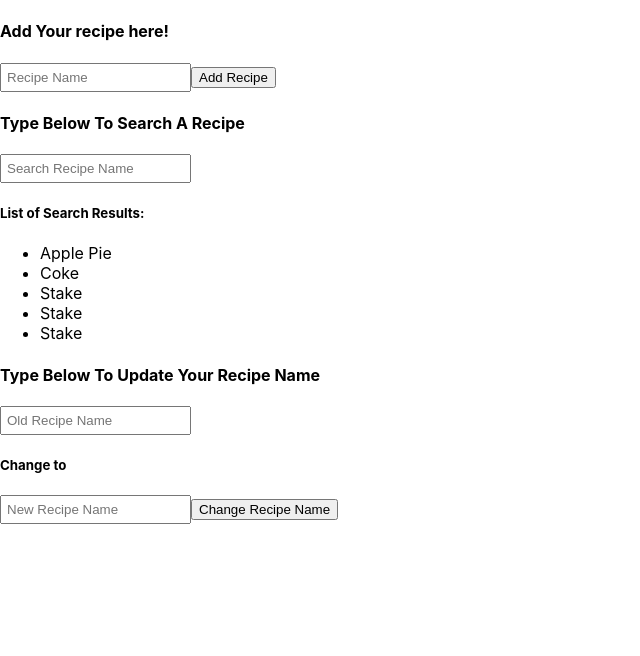
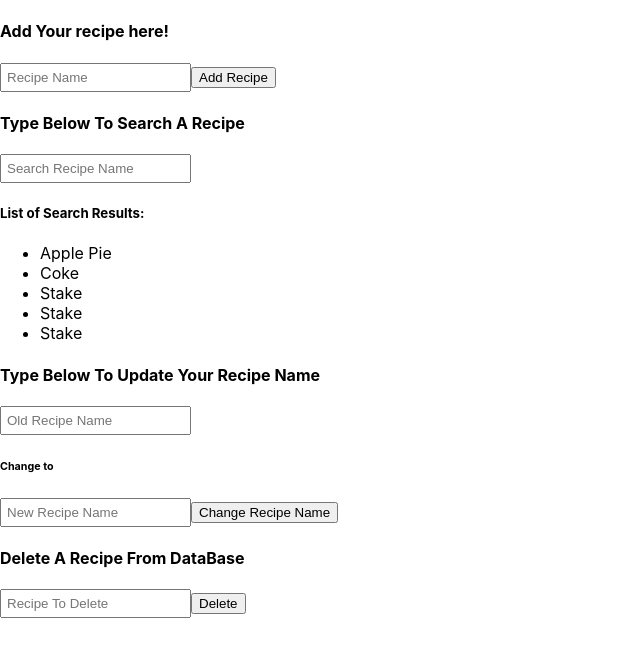
Before and after one commit to bqzhao11/Food-Recipe-Analyzer, a React (Create React App) app: page /new-recipe in a window 1280 px wide. Shown: the top 656 px of the page, without its empty margins (0-640 px from the left). Built offline with nearby package versions, Linux system fonts and the light colour scheme; no server answers.

Commit message:
com Ready for DB PY

```diff
--- a/src/components/new_recipe.jsx
+++ b/src/components/new_recipe.jsx
@@ -32,18 +32,6 @@ function NewRecipe() {
         newrecipe_name: newRecipe
     };
 
-    axios.post('/recipe/add', req)
-             .then(res => {
-                 console.log(res)
-             })
-             .catch(err => {
-                 console.log(err)
-             })
-
-    console.log(recipe);
-    console.log(newRecipe);
-    console.log(deleterecipe);
-
     const handleSubmit = (evt) => {
         evt.preventDefault();
         if (recipe == '') {
@@ -51,6 +39,13 @@ function NewRecipe() {
         } else {
             alert(`Recipe ${recipe} was added!`);
         }
+        axios.post('/recipe/add/<int:recipe_id>', req)
+             .then(res => {
+                 console.log(res)
+             })
+             .catch(err => {
+                 console.log(err)
+             })
     }
 
     const handleUpdate = (evt) => {
@@ -61,7 +56,33 @@ function NewRecipe() {
         } else {
             alert(`Recipe '${oldRecipe}' was Updated To '${newRecipe}'!`);
         }
+        axios.post('/recipe/update/<int:recipe_id>', req)
+             .then(res => {
+                 console.log(res)
+             })
+             .catch(err => {
+                 console.log(err)
+             })
     }
+
+    const handleDelete = (e) => {
+        if (deleterecipe == '') {
+            alert('Please Enter A Recipe Name To Delete');
+        } else {
+            alert(`Recipe '${deleterecipe}' was Deleted!`);
+        }
+        axios.post('/recipe/delete/<int:recipe_id>', req)
+             .then(res => {
+                 console.log(res)
+             })
+             .catch(err => {
+                 console.log(err)
+             })
+    }
+
+    const handleDeleterecipe = event => {
+        setdeleterecipe(event.target.value);
+    };
 
     const handleChange = event => {
         setSearchTerm(event.target.value);
@@ -129,7 +150,7 @@ function NewRecipe() {
                     value = {oldRecipe}
                     onChange={handleOldrecipe}
                 />
-                <h5>Change to</h5>
+                <h6>Change to</h6>
                 <input
                     Type = "text"
                     name = "Title"
@@ -146,6 +167,24 @@ function NewRecipe() {
                 />
             </form>
 
+            <form onSubmit={handleDelete}>
+            <h4>Delete A Recipe From DataBase</h4>
+            <input
+                    Type = "text"
+                    name = "Title"
+                    style={{ flex: "10", padding: "5px" }}
+                    placeholder= "Recipe To Delete"
+                    value = {deleterecipe}
+                    onChange={handleDeleterecipe}
+                />
+                <input
+                type="submit"
+                value="Delete"
+                className="btn"
+                style={{ flex: "1" }}
+                />
+            </form>
+
         </div>
     );
 }
```
Also changed, not shown: 1 other file (tests, documents, lock files or other folders).
